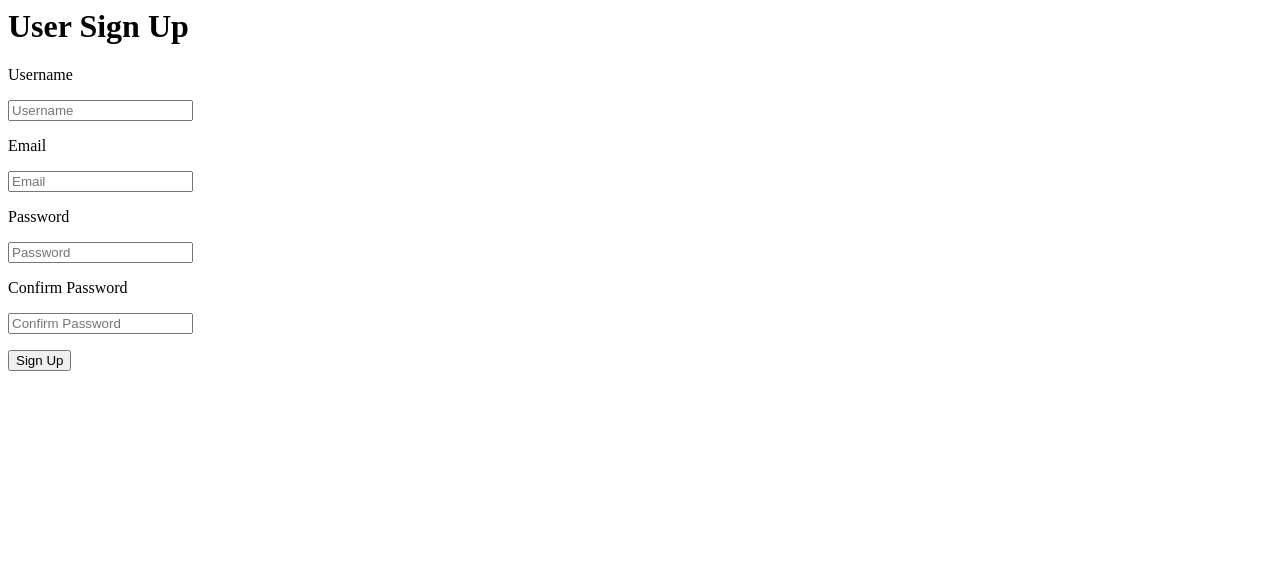
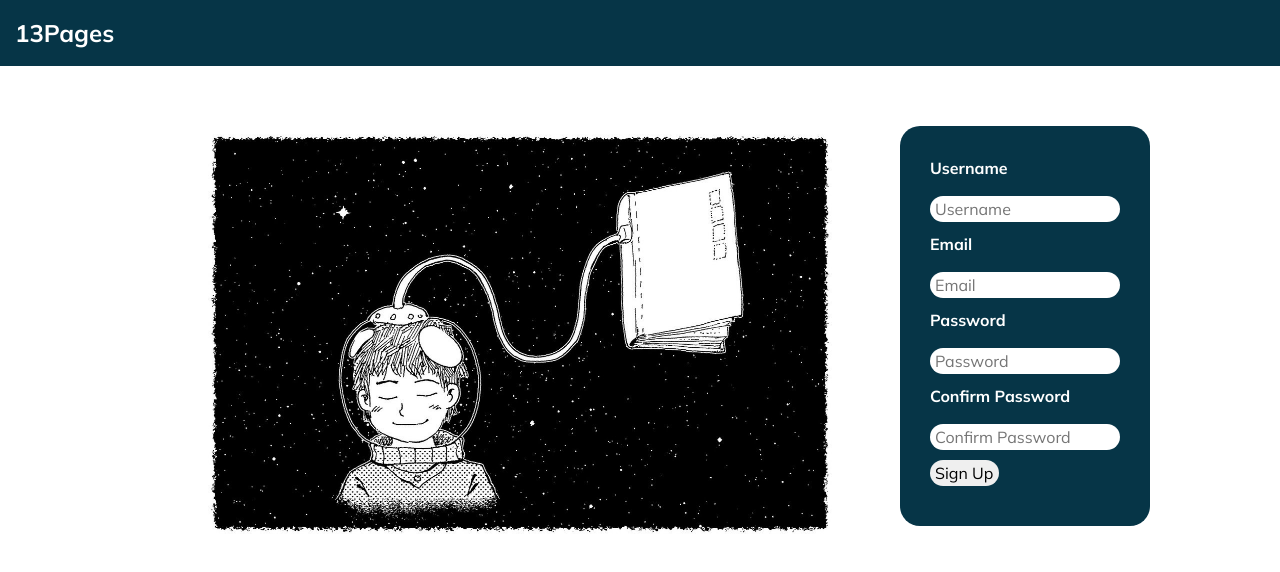
Before and after one commit to samshiau/13Pages, a Django app: page /register in a window 1280 px wide. Shown: the top 572 px of the page. Run offline with Django 4.2, Linux system fonts and the light colour scheme; some libraries are stand-ins or nearby versions.

Commit message:
Updated Register.index

```diff
--- a/mysite/templates/register.html
+++ b/mysite/templates/register.html
@@ -1,11 +1,43 @@
-<h1>User Sign Up</h1>
+{% load static %}
+
+<html>
+  <head>
+    <link
+      rel="stylesheet"
+      type="text/css"
+      href="{% static 'css/bootstrap.css' %}"
+    />
+    <!-- font awesome style -->
+    <link href="{% static 'css/font-awesome.min.css' %}" rel="stylesheet" />
+
+    <!-- Custom styles for this template -->
+    <link href="{% static 'css/style.css' %}" rel="stylesheet" />
+    <!-- responsive style -->
+    <link href="{% static 'css/responsive.css' %}" rel="stylesheet" />
+
+    <link href="{% static 'css/register.css' %}" rel="stylesheet" />
+  </head>
+  <!-- header section strats -->
+  <header class="header_section">
+    <div class="container-fluid">
+      <nav class="navbar navbar-expand-lg custom_nav-container">
+        <a class="navbar-brand" href="{% url 'index' %}">
+          <span> 13Pages </span>
+        </a>
+      </nav>
+    </div>
+  </header>
 
   <!-- Error message -->
   {% for message in messages %}
     <h5 class="alert-message">{{message}}</h2>
   {% endfor %}
 
-<form method="POST" action="register">
+  <!-- Page Containor -->
+  <div class="containor-content">
+    <img src="/static/images/register_img.jpg" />
+    <!-- Page Content -->
+    <form class="form-content" method="POST" action="register">
       {% csrf_token %}
 
       <p>Username</p>
@@ -18,8 +50,18 @@
       <input type="password" name="password" placeholder="Password" required />
 
       <p>Confirm Password</p>
-    <input type="password" name="confirm_password" placeholder="Confirm Password" required />
-
-    <p></p>
+      <input
+        type="password"
+        name="confirm_password"
+        placeholder="Confirm Password"
+        required
+      />
       <input type="submit" name="submit" value="Sign Up" />
     </form>
+  </div>
+</html>
+
+<!-- Error message
+{% for message in messages %}
+    <h5 class="alert-message">{{message}}</h2>
+{% endfor %}
```
Lines whose indentation alone changed are shown as unchanged.
